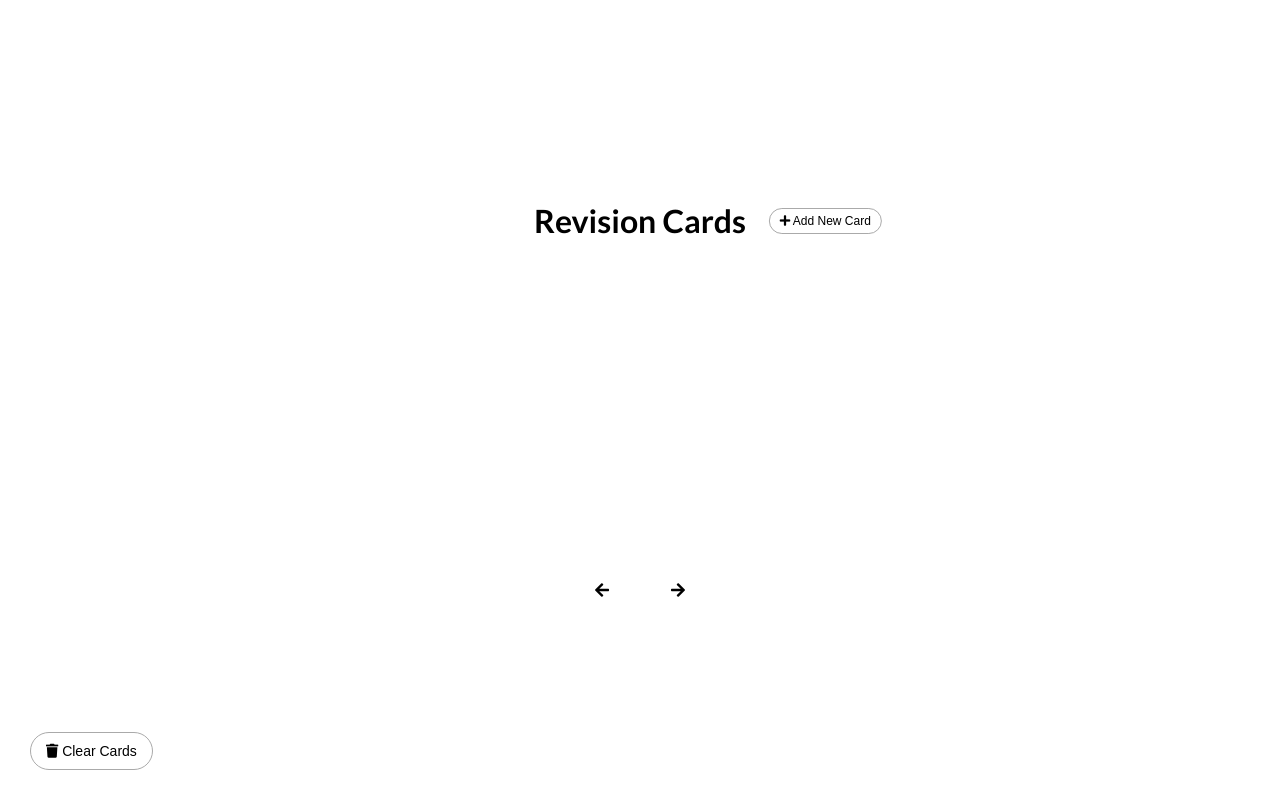
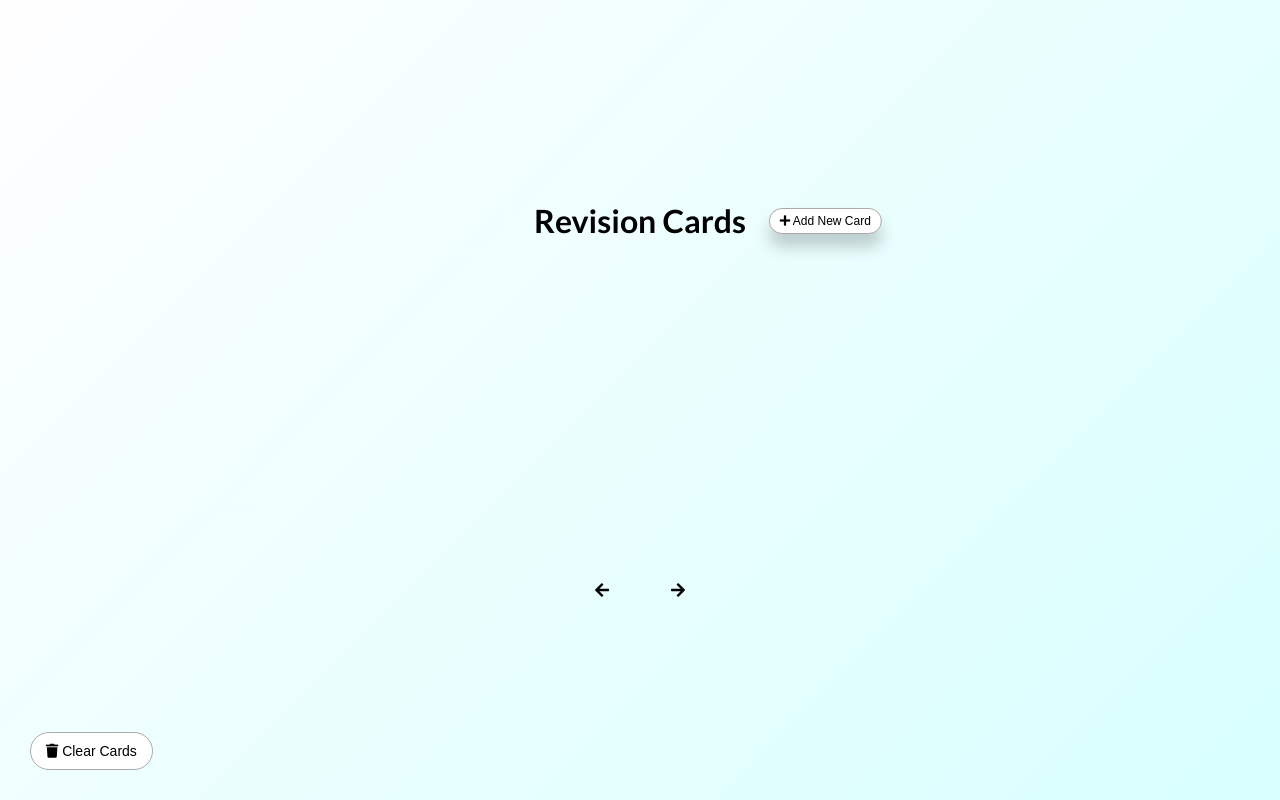
Before and after one commit to mmohamud1/Revision-Cards, a plain HTML site: page index.html in a window 1280 px wide. Both pictures are taken after a click on the button "Add New Card". Drawn offline with Linux system fonts and the light colour scheme.

Commit message:
Final Commit

```diff
--- a/style.css
+++ b/style.css
@@ -4,8 +4,9 @@
     box-sizing: border-box;
 }
 
-body{
-    background-color: white;
+body {
+    background-image: linear-gradient(-225deg, #FFFEFF 0%, #D7FFFE 100%);
+    background-blend-mode: screen;
     display: flex;
     flex-direction: column;
     align-items: center;
@@ -34,6 +35,17 @@ h1 button {
     font-size: 14px;
     margin-top: 20px;
     padding: 10px 15px;
+}
+
+.btn:hover {
+    background-color: black;
+    color: white;
+    cursor: pointer;
+}
+
+.btn:focus {
+    outline: none;
+    box-shadow: 0 0.8rem 1rem rgba(0,0,0,0.2);
 }
 
 .btn-small {
@@ -153,7 +165,7 @@ h1 button {
 .add-container {
     opacity: 0;
     z-index: -1;
-    background-color: #f0f0f0;
+    background-image: linear-gradient(to top, #dfe9f3 0%, white 100%);
     border-top: 2px solid #eee;
     display: flex;
     flex-direction: column;
```
